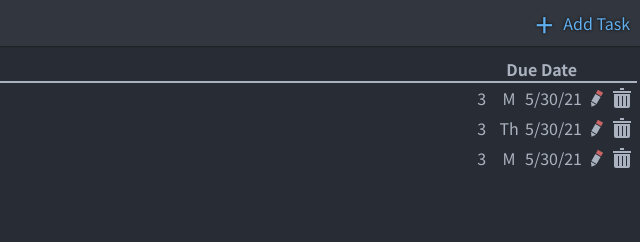
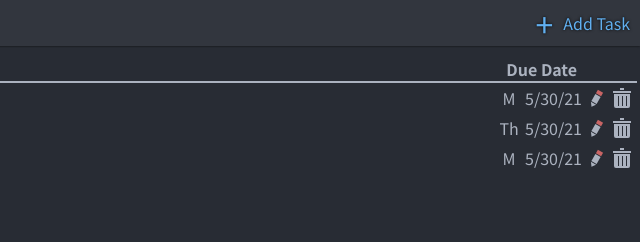
Before and after one commit to mbeckdev/to-do-list, a website built with webpack: page dist/index.html in a window 1280 px wide. Shown: the top 242 px of the page, 640-1280 px from the left. Built offline with nearby package versions, Linux system fonts and the light colour scheme.

Commit message:
Removed showing priority number

```diff
--- a/dist/index.html
+++ b/dist/index.html
@@ -67,7 +67,7 @@
           <div class="task-last-section">
             <!-- <div class="urgency">U</div> -->
             <!-- <div class="importance">!</div> -->
-            <div class="priority">3</div>
+            <!-- <div class="priority">3</div> -->
             <div class="day-of-week">M</div>
             <div class="due-date">5/30/21</div>
             <div class="edit-icon">
@@ -87,7 +87,7 @@
             >
           </div>
           <div class="task-last-section">
-            <div class="priority">3</div>
+            <!-- <div class="priority">3</div> -->
             <div class="day-of-week">Th</div>
             <div class="due-date">5/30/21</div>
             <div class="edit-icon">
@@ -107,7 +107,7 @@
             >
           </div>
           <div class="task-last-section">
-            <div class="priority">3</div>
+            <!-- <div class="priority">3</div> -->
             <div class="day-of-week">M</div>
             <div class="due-date">5/30/21</div>
             <div class="edit-icon">
```
